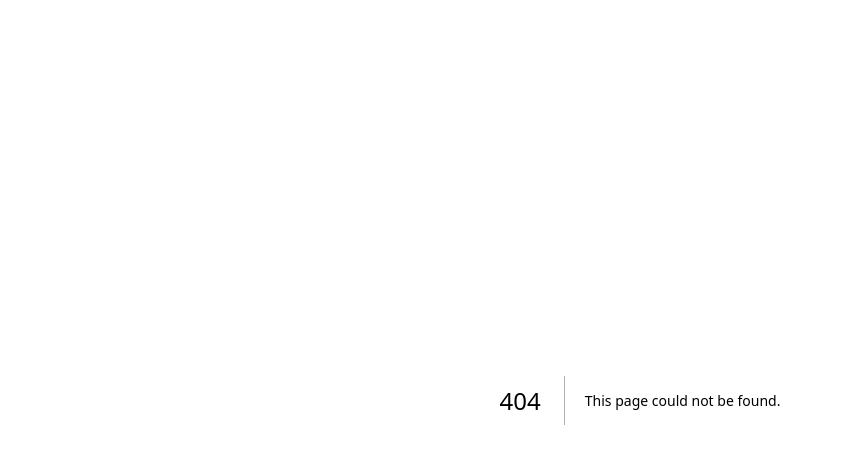
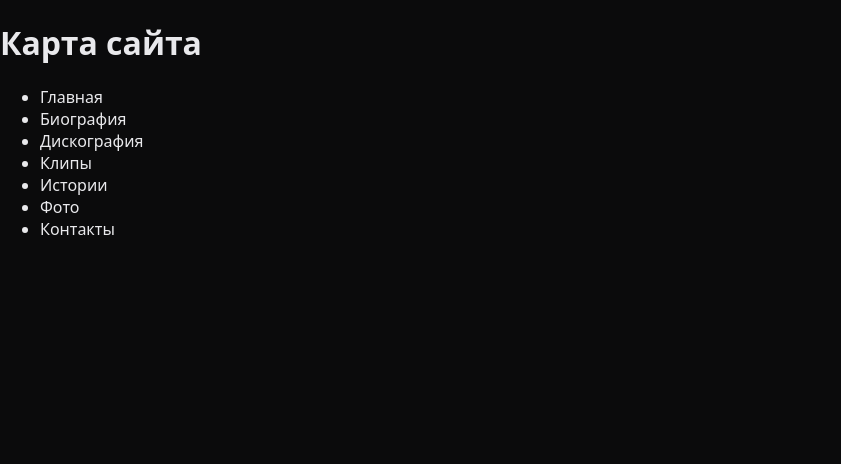
Before and after one commit to Tisat83/2pac, a Next.js app: page /sitemap in a window 1280 px wide. Before the commit this address had no page. Shown: the top 464 px of the page, without its empty margins (0-841 px from the left). Built offline with nearby package versions, Linux system fonts and the light colour scheme.

Commit message:
fix: build - drop framer-motion; safe /sitemap page

```diff
--- /dev/null
+++ b/app/sitemap/page.tsx
@@ -0,0 +1,24 @@
+export default function SiteMapPage() {
+  const sections: { href: string; label: string }[] = [
+    { href: '/', label: 'Главная' },
+    { href: '/biography', label: 'Биография' },
+    { href: '/discography', label: 'Дискография' },
+    { href: '/videos', label: 'Клипы' },
+    { href: '/stories', label: 'Истории' },
+    { href: '/photos', label: 'Фото' },
+    { href: '/contact', label: 'Контакты' },
+  ];
+
+  return (
+    <main className="container py-10 space-y-4">
+      <h1 className="text-3xl font-bold">Карта сайта</h1>
+      <ul className="list-disc pl-6 space-y-2">
+        {sections.map((s) => (
+          <li key={s.href}>
+            <a className="underline" href={s.href}>{s.label}</a>
+          </li>
+        ))}
+      </ul>
+    </main>
+  );
+}
--- a/components/content/Hero.tsx
+++ b/components/content/Hero.tsx
@@ -1,6 +1,5 @@
 'use client'
 import Image from 'next/image'
-import { motion } from 'framer-motion'
 import Link from 'next/link'
 
 export default function Hero() {
@@ -14,24 +13,12 @@ export default function Hero() {
         className="object-cover opacity-70"
       />
       <div className="relative z-10 w-full container py-10 md:py-20">
-        <motion.h1
-          initial={{ opacity: 0, y: 10 }}
-          animate={{ opacity: 1, y: 0 }}
-          transition={{ duration: 0.5, ease: 'easeOut' }}
-          className="text-5xl md:text-7xl font-black tracking-tight text-white"
-        >
-          2Pac
-        </motion.h1>
-        <motion.p
-          initial={{ opacity: 0, y: 10 }}
-          animate={{ opacity: 1, y: 0 }}
-          transition={{ delay: 0.1, duration: 0.5 }}
-          className="mt-4 max-w-2xl text-base md:text-lg text-neutral-200"
-        >
+        <h1 className="text-5xl md:text-7xl font-black tracking-tight text-white">2Pac</h1>
+        <p className="mt-4 max-w-2xl text-base md:text-lg text-neutral-200">
           Культовый художник слова, чьё наследие вдохновляет поколения. Узнайте его историю и работы.
-        </motion.p>
+        </p>
         <div className="mt-8 flex gap-3">
-          <Link href="/biography" className="px-5 py-3 bg-brand.primary text-black font-medium rounded-lg">
+          <Link href="/biography" className="px-5 py-3 bg-[#FF3D00] text-black font-medium rounded-lg">
             Полная биография
           </Link>
           <Link href="/discography" className="px-5 py-3 bg-white/10 backdrop-blur rounded-lg">
```
